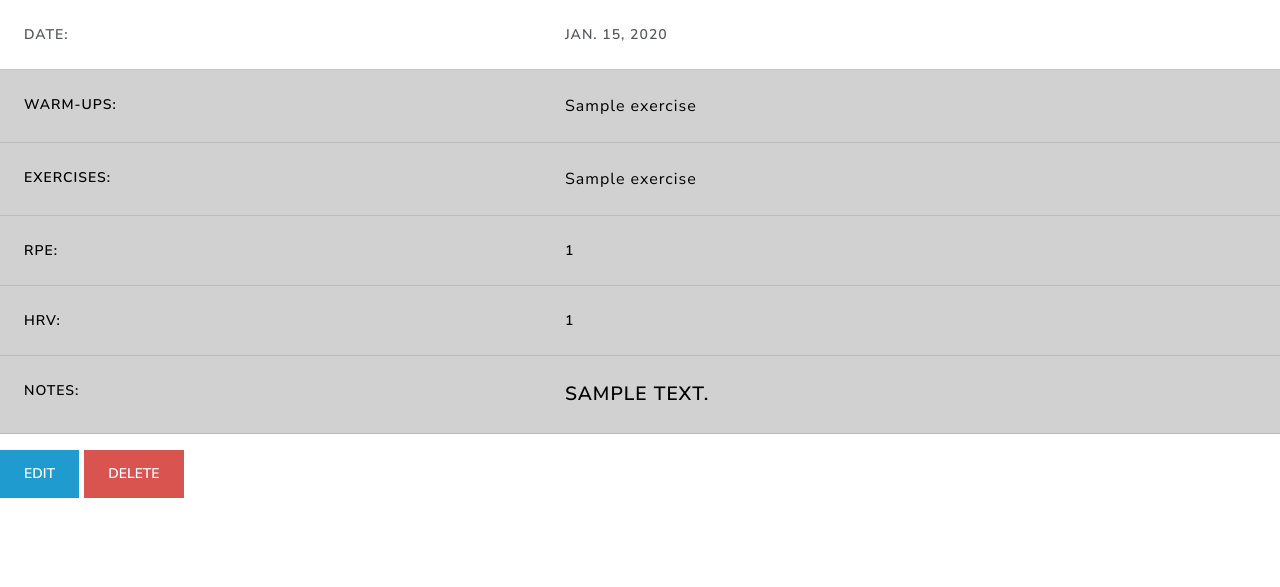
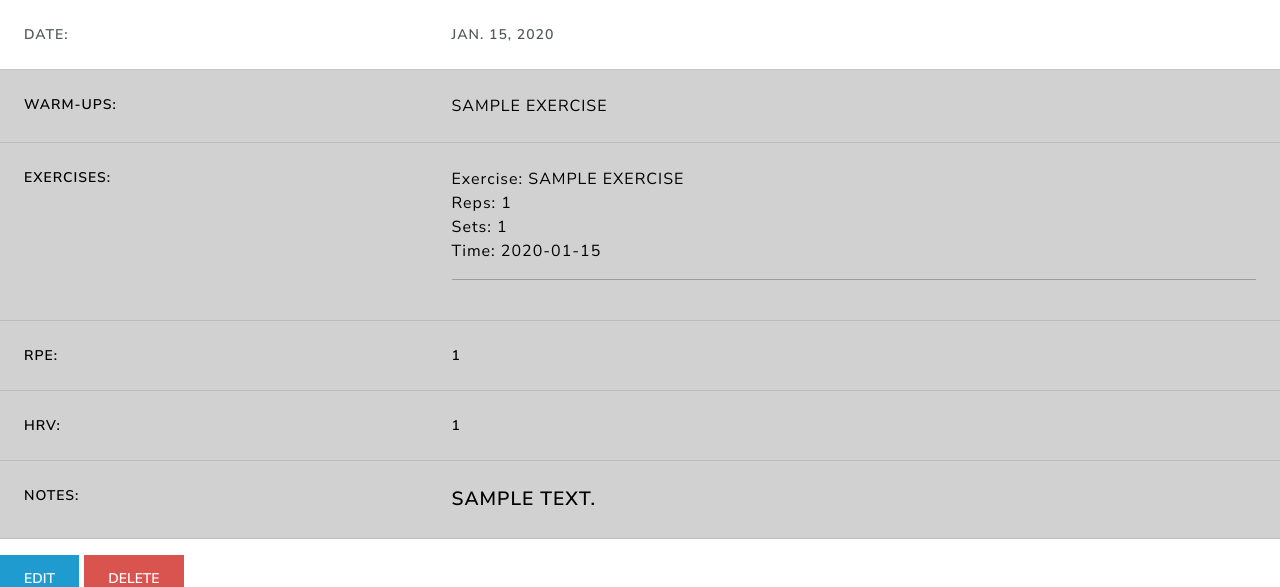
Before and after one commit to sophiabanda/kb_fit, a Django app: page /sessions/1/ in a window 1280 px wide. Shown: the part 101-688 px from the top of the page. Run offline with Django 4.2, Linux system fonts and the light colour scheme; tables that the repository leaves empty hold one stand-in row (values such as "Sample post"); some libraries are stand-ins or nearby versions.

Commit message:
ui crud updates

```diff
--- a/kb_fit/templates/session_detail.html
+++ b/kb_fit/templates/session_detail.html
@@ -9,20 +9,30 @@
     </tr>
   </thead>
   <tbody>
+    {% if session.warmup.all.exists %}
     <tr class="table-primary">
       <th scope="row">Warm-Ups:</th>
       <td>
         {% for warmup in session.warmup.all %}
-          {{ warmup }}<br>
+          {{ warmup|upper }}<br>
         {% endfor %}
       </td>
     </tr>
+    {% else %}
+    <tr class="table-primary">
+      <th scope="row">Warm-Ups:</th>
+      <td>You'd better warm up next time 😠</td>
+    {% endif %}
     <tr class="table-primary">
       <th scope="row">Exercises:</th>
       <td>
-        {% for exercise in session.exercise.all %}
-          {{ exercise }}<br>
-        {% endfor %}
+          {% for exercise in session.exercise.all %}
+            Exercise: {{ exercise.name|upper }}<br>
+            Reps: {{ exercise.reps }}<br>
+            Sets: {{ exercise.sets }}<br>
+            Time: {{ exercise.time }}<br>
+            <hr>
+          {% endfor %}
       </td>
     </tr>
     <tr class="table-primary">
--- a/kb_fit/templates/sessions.html
+++ b/kb_fit/templates/sessions.html
@@ -6,9 +6,6 @@
       <tr>
         <th scope="col">Date</th>
         <th scope="col">Session Focus</th>
-        <th scope="col">HRV</th>
-        <th scope="col">RPE</th>
-        <th scope="col">Details</th>
       </tr>
     </thead>
     <tbody>
@@ -16,9 +13,6 @@
       <tr class="table-primary">
         <th scope="row"><a class="text-decoration-none" href="{% url 'session_detail' session.pk  %}">{{ session.date|date:"l, F j, Y" }}</a></th>
         <td><a class="text-decoration-none" href="{% url 'session_detail' session.pk  %}">{{ session.program_info|upper }}</a></td>
-        <td><a class="text-decoration-none" href="{% url 'session_detail' session.pk  %}">{{ session.hrv }}</a></td>
-        <td><a class="text-decoration-none" href="{% url 'session_detail' session.pk  %}">{{ session.rpe }}</a></td>
-        <td><a class="text-decoration-none" href="{% url 'session_detail' session.pk  %}">More Info</a></td>
       </tr>
       {% endfor %}
     </tbody>
```
Also changed, not shown: README.md.
